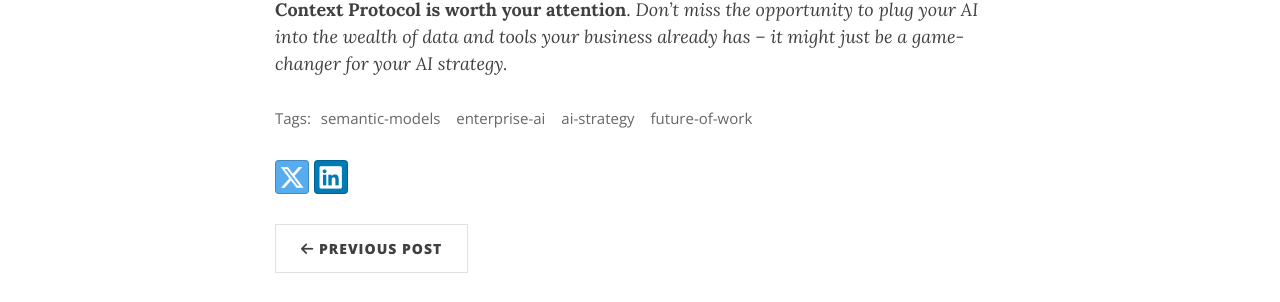
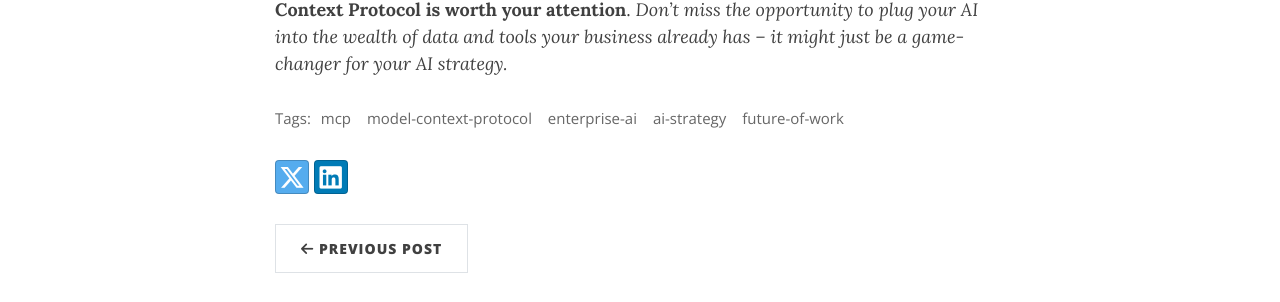
Before and after one commit to marinoscar/marinoscar.github.io, a Jekyll site: the page built from _posts/2025-04-30-what-is-mcp-and-why-you-should-care.md, in a window 1280 px wide and 900 px high, scrolled down 2903 px. Shown: the part 346-648 px from the top of the window. Built offline with Jekyll 4.4.1, drawn with Linux system fonts in a browser that asks for light colours; comment, search, counter and statistics services are not loaded.

Commit message:
Update 2025-04-30-what-is-mcp-and-why-you-should-care.md

```diff
--- a/_posts/2025-04-30-what-is-mcp-and-why-you-should-care.md
+++ b/_posts/2025-04-30-what-is-mcp-and-why-you-should-care.md
@@ -5,7 +5,7 @@ subtitle: How a New Open Standard Is Making AI Smarter, Faster, and More Useful.
 cover-img: /assets/img/mcp-04302025.png
 thumbnail-img: /assets/img/mcp-04302025.png
 share-img: /assets/img/mcp-04302025.png
-tags: [semantic-models, enterprise-ai, ai-strategy, future-of-work]
+tags: [mcp, model-context-protocol, enterprise-ai, ai-strategy, future-of-work]
 author: Oscar Marin
 ---
 
```
